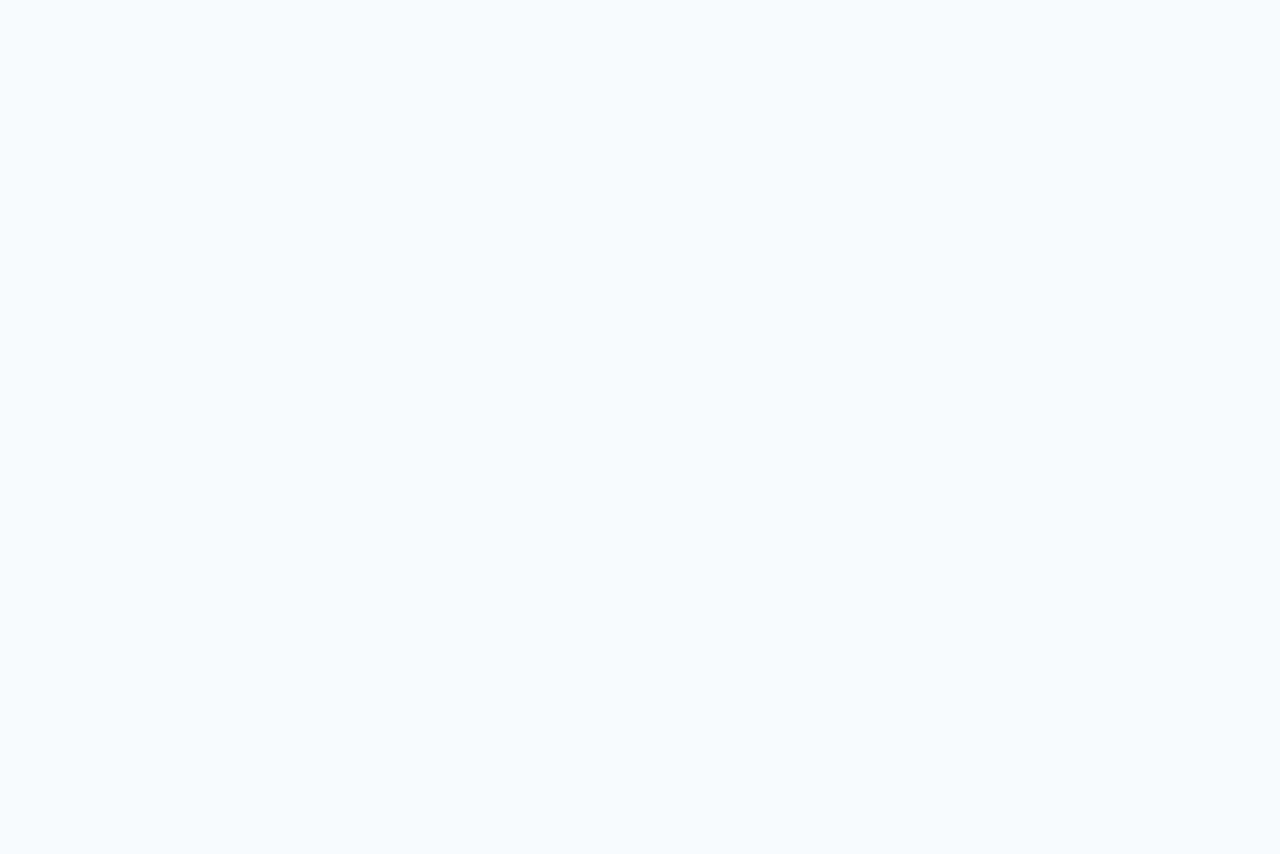
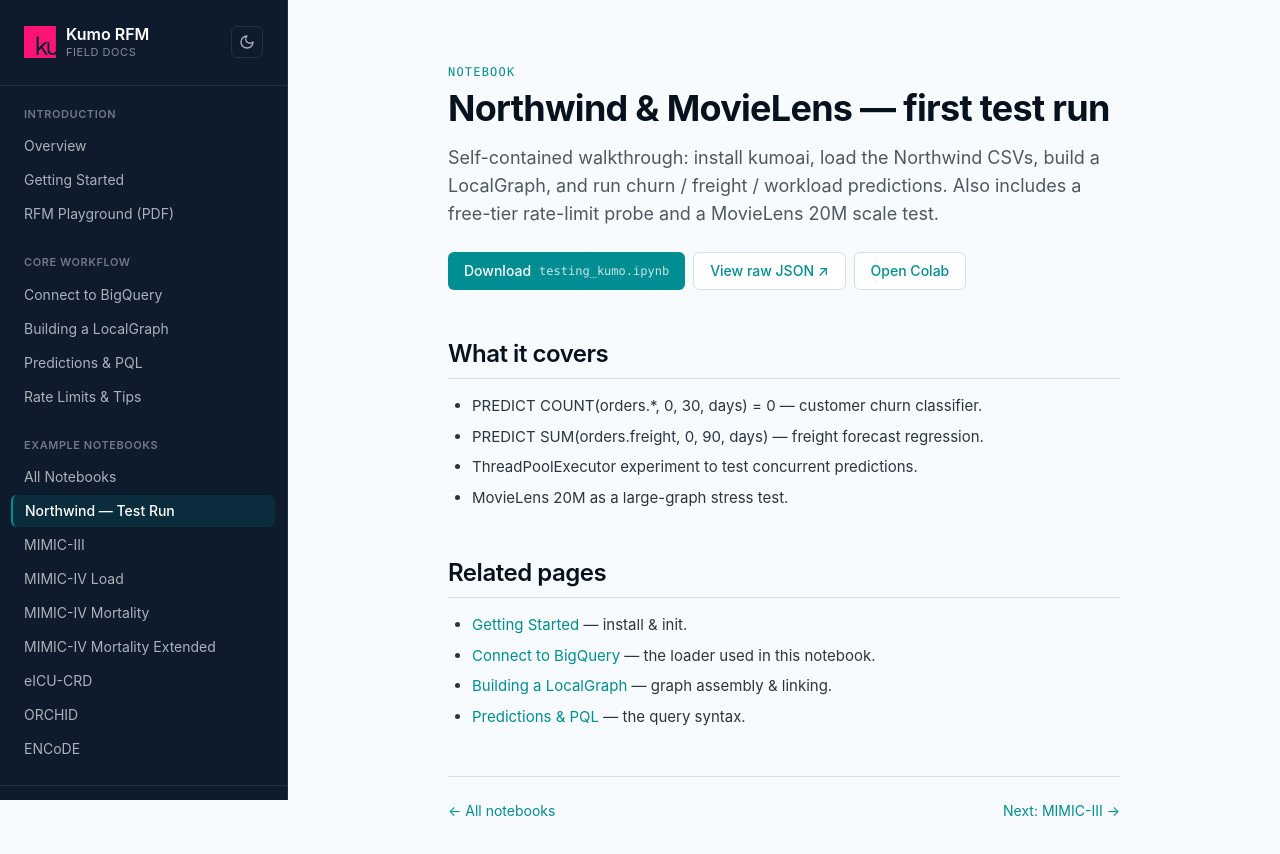
Before and after one commit to h-gajdov/kumorfm-evaluation, a React (Vite) app in the folder docs-page/: page /kumorfm-evaluation/notebooks/testing-kumo in a window 1280 px wide. Before the commit this address had no page. Shown: the top 854 px of the page. Before the commit the page ends 800 px from the top, so only its background shows below. Built offline with nearby package versions, Linux system fonts and the light colour scheme.

Commit message:
Fixed paths

```diff
--- a/docs-page/src/App.jsx
+++ b/docs-page/src/App.jsx
@@ -12,17 +12,38 @@
 function App() {
   return (
     <>
-      <BrowserRouter basename={import.meta.env.BASE_URL}>
+      <BrowserRouter>
         <Routes>
-          <Route path="/" element={<OverviewPage />} />
-          <Route path="/getting-started" element={<GettingStartedPage />} />
-          <Route path="/playground" element={<RFMPlaygroundPage />} />
-          <Route path="/connect-bigquery" element={<ConnectBigQuery />} />
-          <Route path="/local-graph" element={<BuildingLocalGraphPage />} />
-          <Route path="/predictions" element={<PQLPage />} />
-          <Route path="/limits" element={<RateLimitsPage />} />
-          <Route path="/notebooks" element={<AllNotebooksPage />} />
-          <Route path="/notebooks/:slug" element={<NotebookPage />} />
+          <Route path="/kumorfm-evaluation" element={<OverviewPage />} />
+          <Route
+            path="/kumorfm-evaluation/getting-started"
+            element={<GettingStartedPage />}
+          />
+          <Route
+            path="/kumorfm-evaluation/playground"
+            element={<RFMPlaygroundPage />}
+          />
+          <Route
+            path="/kumorfm-evaluation/connect-bigquery"
+            element={<ConnectBigQuery />}
+          />
+          <Route
+            path="/kumorfm-evaluation/local-graph"
+            element={<BuildingLocalGraphPage />}
+          />
+          <Route path="/kumorfm-evaluation/predictions" element={<PQLPage />} />
+          <Route
+            path="/kumorfm-evaluation/limits"
+            element={<RateLimitsPage />}
+          />
+          <Route
+            path="/kumorfm-evaluation/notebooks"
+            element={<AllNotebooksPage />}
+          />
+          <Route
+            path="/kumorfm-evaluation/notebooks/:slug"
+            element={<NotebookPage />}
+          />
         </Routes>
       </BrowserRouter>
     </>
--- a/docs-page/src/pages/BuildingLocalGraphPage.jsx
+++ b/docs-page/src/pages/BuildingLocalGraphPage.jsx
@@ -110,7 +110,7 @@
           <p>
             Once the graph materializes cleanly, wrap it in{" "}
             <code>rfm.KumoRFM(graph)</code> and head to{" "}
-            <a href="/predictions">Predictions &amp; PQL</a>.
+            <a href="/kumorfm-evaluation/predictions">Predictions &amp; PQL</a>.
           </p>
         </main>
       </div>
--- a/docs-page/src/pages/ConnectBigQueryPage.jsx
+++ b/docs-page/src/pages/ConnectBigQueryPage.jsx
@@ -119,7 +119,7 @@
           <p>
             Once the data is in a <code>dict[str, pd.DataFrame]</code> with
             clean datetime columns, continue to{" "}
-            <a href="/local-graph">Building a LocalGraph</a>.
+            <a href="/kumorfm-evaluation/local-graph">Building a LocalGraph</a>.
           </p>
         </main>
       </div>
--- a/docs-page/src/pages/GettingStartedPage.jsx
+++ b/docs-page/src/pages/GettingStartedPage.jsx
@@ -63,10 +63,13 @@
 )'
           ></CodeBlock>
           <p>
-            Continue to <a href="/connect-bigquery">Connect to BigQuery</a> for
-            loading real datasets, or jump to{" "}
-            <a href="/predictions">Predictions &amp; PQL</a> for the query
-            syntax.
+            Continue to{" "}
+            <a href="/kumorfm-evaluation/connect-bigquery">
+              Connect to BigQuery
+            </a>{" "}
+            for loading real datasets, or jump to{" "}
+            <a href="/kumorfm-evaluation//predictions">Predictions &amp; PQL</a>{" "}
+            for the query syntax.
           </p>
         </main>
       </div>
--- a/docs-page/src/pages/NotebookPage.jsx
+++ b/docs-page/src/pages/NotebookPage.jsx
@@ -23,7 +23,7 @@
           </header>
           <main className="max-w-3xl mx-auto px-6 lg:px-12 py-10 lg:py-16 doc-prose">
             <h1>Notebook not found</h1>
-            <Link to="/notebooks">← All notebooks</Link>
+            <Link to="/kumorfm-evaluation/notebooks">← All notebooks</Link>
           </main>
         </div>
       </div>
@@ -102,25 +102,36 @@
           <h2>Related pages</h2>
           <ul>
             <li>
-              <Link to="/getting-started">Getting Started</Link> — install &amp;
-              init.
+              <Link to="/kumorfm-evaluation//getting-started">
+                Getting Started
+              </Link>{" "}
+              — install &amp; init.
             </li>
             <li>
-              <Link to="/connect-bigquery">Connect to BigQuery</Link> — the
-              loader used in this notebook.
+              <Link to="/kumorfm-evaluation//connect-bigquery">
+                Connect to BigQuery
+              </Link>{" "}
+              — the loader used in this notebook.
             </li>
             <li>
-              <Link to="/local-graph">Building a LocalGraph</Link> — graph
-              assembly &amp; linking.
+              <Link to="/kumorfm-evaluation//local-graph">
+                Building a LocalGraph
+              </Link>{" "}
+              — graph assembly &amp; linking.
             </li>
             <li>
-              <Link to="/predictions">Predictions &amp; PQL</Link> — the query
-              syntax.
+              <Link to="/kumorfm-evaluation//predictions">
+                Predictions &amp; PQL
+              </Link>{" "}
+              — the query syntax.
             </li>
           </ul>
 
           <div className="not-prose mt-12 pt-6 border-t flex items-center justify-between text-sm">
-            <Link to="/notebooks" className="text-primary hover:underline">
+            <Link
+              to="/kumorfm-evaluation//notebooks"
+              className="text-primary hover:underline"
+            >
               ← All notebooks
             </Link>
             <Neighbor slug={nb.slug} />
@@ -137,7 +148,7 @@
   if (!next) return null;
   return (
     <Link
-      to={`/notebooks/${next.slug}`}
+      to={`/kumorfm-evaluation//notebooks/${next.slug}`}
       className="text-primary hover:underline"
     >
       Next: {next.shortTitle} →
--- a/docs-page/src/pages/OverviewPage.jsx
+++ b/docs-page/src/pages/OverviewPage.jsx
@@ -45,30 +45,37 @@
           <h2>Start here</h2>
           <ul>
             <li>
-              <a href="/getting-started">
+              <a href="/kumorfm-evaluation/getting-started">
                 Install <code>kumoai</code> and initialize the SDK
               </a>{" "}
               with your API key.
             </li>
             <li>
-              <a href="/connect-bigquery">Connect to BigQuery</a> and load
-              tables from the PhysioNet public datasets.
+              <a href="/kumorfm-evaluation/connect-bigquery">
+                Connect to BigQuery
+              </a>{" "}
+              and load tables from the PhysioNet public datasets.
             </li>
             <li>
-              <a href="/local-graph">Build a LocalGraph</a> — declare primary
-              keys, link foreign keys, visualize the ER diagram.
+              <a href="/kumorfm-evaluation/local-graph">Build a LocalGraph</a> —
+              declare primary keys, link foreign keys, visualize the ER diagram.
             </li>
             <li>
-              <a href="/predictions">Ask predictive questions</a> with PQL:
-              churn, freight forecast, mortality risk.
+              <a href="/kumorfm-evaluation/predictions">
+                Ask predictive questions
+              </a>{" "}
+              with PQL: churn, freight forecast, mortality risk.
             </li>
           </ul>
           <h2>The companion PDF</h2>
           <p>
-            The <a href="/playground">RFM Playground — E-commerce</a> page wraps
-            the official Kumo PDF walkthrough that ships alongside this project.
-            Use it as a guided tour of the playground UI before opening the
-            notebooks.
+            The{" "}
+            <a href="/kumorfm-evaluation/playground">
+              RFM Playground — E-commerce
+            </a>{" "}
+            page wraps the official Kumo PDF walkthrough that ships alongside
+            this project. Use it as a guided tour of the playground UI before
+            opening the notebooks.
           </p>
           <h2>Datasets covered</h2>
           <div className="not-prose grid sm:grid-cols-2 gap-3 my-6">
@@ -131,7 +138,7 @@
           </div>
           <p className="!text-sm !text-muted-foreground">
             Source notebooks are downloadable from the{" "}
-            <a href="/notebooks">Notebooks</a> page.
+            <a href="/kumorfm-evaluation/notebooks">Notebooks</a> page.
           </p>
         </main>
       </div>
--- a/docs-page/src/pages/PQLPage.jsx
+++ b/docs-page/src/pages/PQLPage.jsx
@@ -86,8 +86,8 @@
           <h2>4. Mortality - MIMIC-III</h2>
           <p>
             With a properly linked clinical graph (see{" "}
-            <a href="/local-graph">Building a LocalGraph</a>) you can ask
-            binary-outcome questions on derived target columns:
+            <a href="/kumorfm-evaluation/local-graph">Building a LocalGraph</a>)
+            you can ask binary-outcome questions on derived target columns:
           </p>
           <CodeBlock
             code={`icustays_df["died_within_48h"] = (
@@ -116,8 +116,9 @@
           />
 
           <p>
-            See <a href="/limits">Rate Limits &amp; Tips</a> for what to expect
-            when you push the free tier with batch predictions.
+            See <a href="/kumorfm-evaluation/limits">Rate Limits &amp; Tips</a>{" "}
+            for what to expect when you push the free tier with batch
+            predictions.
           </p>
         </main>
       </div>
--- a/docs-page/src/pages/RFMPlaygroundPage.jsx
+++ b/docs-page/src/pages/RFMPlaygroundPage.jsx
@@ -69,13 +69,18 @@
             </p>
             <ul>
               <li>
-                <a href="/notebooks/testing-kumo">testing_kumo.ipynb</a> —
-                Northwind churn &amp; freight, the closest match to the PDF
+                <a href="/kumorfm-evaluation/notebooks/testing-kumo">
+                  testing_kumo.ipynb
+                </a>{" "}
+                — Northwind churn &amp; freight, the closest match to the PDF
                 demo.
               </li>
               <li>
-                <a href="/connect-bigquery">Connect to BigQuery</a> — when you
-                want to replace the demo CSVs with a real warehouse source.
+                <a href="/kumorfm-evaluation/connect-bigquery">
+                  Connect to BigQuery
+                </a>{" "}
+                — when you want to replace the demo CSVs with a real warehouse
+                source.
               </li>
             </ul>
           </p>
--- a/docs-page/src/pages/RateLimitsPage.jsx
+++ b/docs-page/src/pages/RateLimitsPage.jsx
@@ -116,7 +116,7 @@
             <li>
               <strong>Coincident timestamps.</strong> If many rows share the
               exact same timestamp, shift one table by a second — see{" "}
-              <a href="/local-graph">LocalGraph</a>.
+              <a href="/kumorfm-evaluation/local-graph">LocalGraph</a>.
             </li>
             <li>
               <strong>API key in source.</strong> The notebooks paste the raw
```
